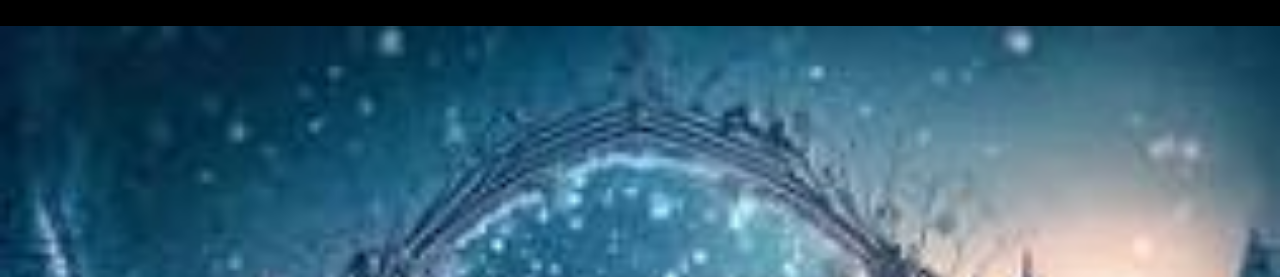
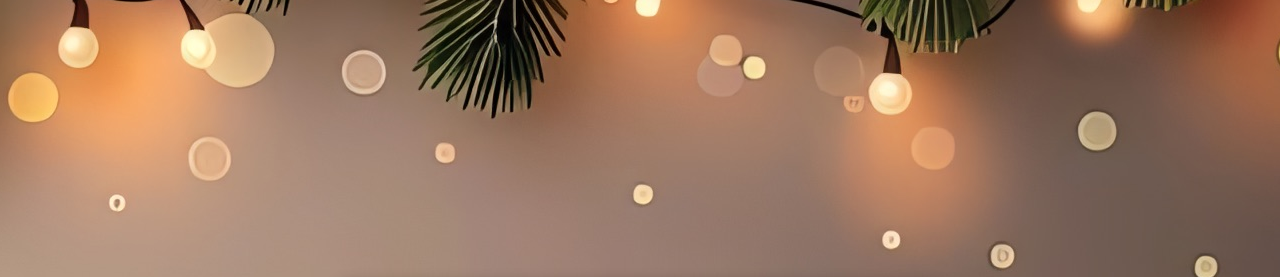
Before and after one commit to arrow-cole/Holiday-Countdown, a plain HTML site: page Christmas/index.html in a window 1280 px wide. Shown: the top 277 px of the page. Drawn offline with Linux system fonts and the light colour scheme.

Commit message:
Update styles.css

```diff
--- a/Christmas/styles.css
+++ b/Christmas/styles.css
@@ -9,8 +9,8 @@ body {
     justify-content: center;
     align-items: center;
     height: 100vh;
-    background-image: url('download.jpeg');
-    background-size: contain; /* Adjust size to prevent zooming */
+    background-image: url('background.jpeg');
+    background-size: fill; /* Adjust size to prevent zooming */
     background-repeat: no-repeat; /* Avoid repeating the image */
     background-position: center; /* Center the image */
 }
```
